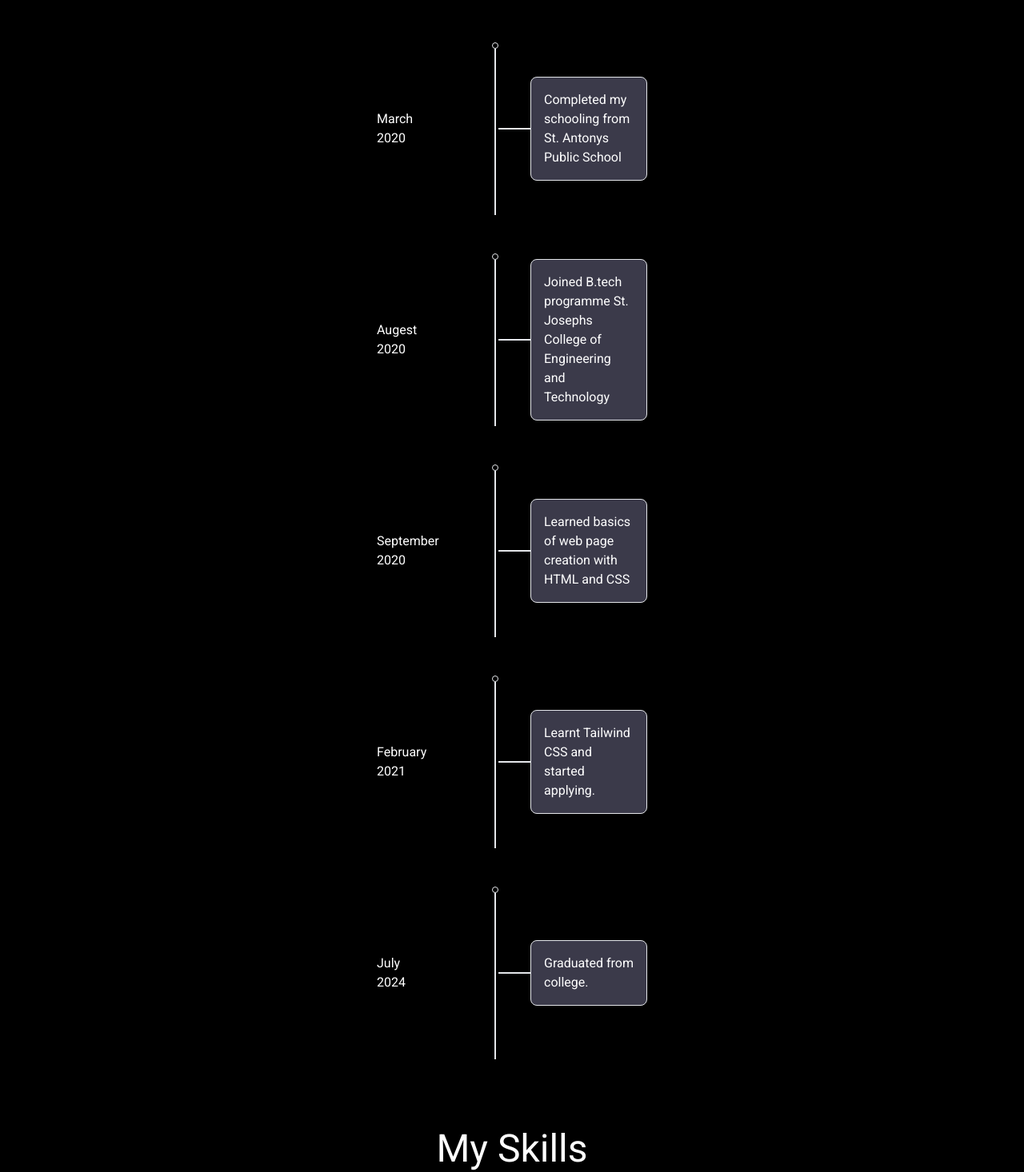
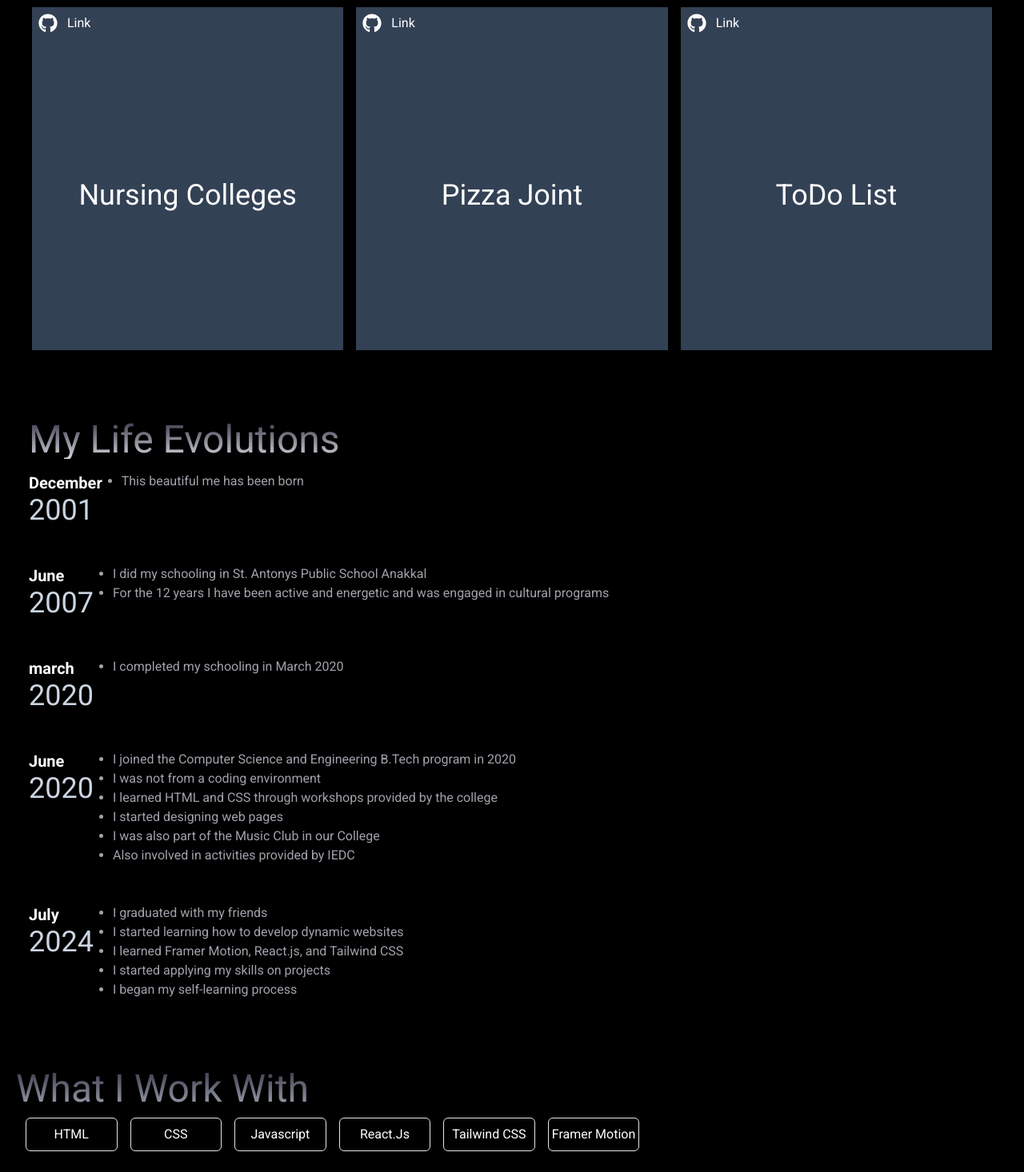
Before and after one commit to annuRajesh/my-portfolio, a React (Vite) app: page / in a window 1280 px wide. Shown: the part 579-2045 px from the top of the page at 80% size. Built offline with nearby package versions, Linux system fonts and the light colour scheme.

Commit message:
timeline changed and contact me included.

```diff
--- a/package.json
+++ b/package.json
@@ -12,7 +12,8 @@
   "dependencies": {
     "framer-motion": "^11.3.8",
     "react": "^18.3.1",
-    "react-dom": "^18.3.1"
+    "react-dom": "^18.3.1",
+    "react-icons": "^5.3.0"
   },
   "devDependencies": {
     "@types/react": "^18.3.3",
--- a/src/App.jsx
+++ b/src/App.jsx
@@ -1,7 +1,9 @@
 import "./App.css";
 import About from "./components/About";
+import Contact from "./components/Contact";
 import Hero from "./components/Hero";
 import Navbar from "./components/Navbar";
+import Projects from "./components/Projects";
 import Skills from "./components/Skills";
 import Timeline from "./components/Timeline";
 
@@ -11,8 +13,10 @@ function App() {
     <Navbar/>
       <Hero/>
       <About/>
+      <Projects/>
       <Timeline/>
       <Skills/>
+      <Contact/>
 
     </>
   );
--- a/src/components/About.jsx
+++ b/src/components/About.jsx
@@ -1,12 +1,27 @@
+import { useAnimation, useInView,motion } from "framer-motion"
+import { useEffect, useRef } from "react"
+
 const About=()=>{
+    const variants={
+        initial:{opacity:0,y:30},
+        visible:{opacity:1,y:0}
+    }
+    const ref=useRef()
+    const isView=useInView(ref,{once:true})
+    const controls=useAnimation()
+    useEffect(()=>{
+        if(isView){
+            controls.start('visible')
+        }
+    })
     return(
         <>
         <div className="container mx-auto   m-3 px-12 py-12">
-            <h2 className=" text-5xl bg-gradient-to-b from-secondary to-gray-400 text-transparent bg-clip-text pb-4">About</h2>
-            <p className="text-slate-300">
+            <motion.h2 ref={ref} variants={variants} initial='initial' animate={controls} className=" text-5xl bg-gradient-to-b from-secondary to-gray-400 text-transparent bg-clip-text pb-4">About</motion.h2>
+            <motion.p ref={ref} variants={variants} initial='initial' animate={controls} className="text-slate-300 md:text-start text-justify">
 
             I am a 23-year-old frontend developer who graduated from St. Joseph's College of Engineering and Technology, Palai. I discovered my passion for web development during my job hunt and received a lot of help from friends while self-learning. I love working on web design. Besides coding, I enjoy singing and being on stage. Music has always been a significant part of my life. I also love traveling with my friends and family.  I am still learning  a lot of things. I love finding and trying new things out.
-            </p>
+            </motion.p>
         </div>
         </>
     )
--- /dev/null
+++ b/src/components/Contact.jsx
@@ -0,0 +1,9 @@
+const Contact=()=>{
+    return(
+        <div className="container mx-auto mb-12">
+            <h1 className="bg-gradient-to-b from-secondary to-gray-400 text-transparent bg-clip-text text-5xl">Contact Me</h1>
+            <p className="text-white m-3">The fastest way to get in touch with me is to send a message on <a href="https://www.linkedin.com/in/annu-rajesh-a82a66221/" target="blank" className="text-secondaryBlack">Linkedln</a> or <a href="mailto:joannetsengannu@gmail.com" target="" className="text-secondaryBlack">mail me</a>.</p>
+        </div>
+    )
+}
+export default Contact
--- a/src/components/Navbar.jsx
+++ b/src/components/Navbar.jsx
@@ -1,7 +1,7 @@
 const Navbar=()=>{
     return(
         <header>
-            <div className="fixed right-0 left-0 top-0 container mx-auto text-white flex justify-center items-center gap-4 py-2 backdrop-blur-sm ">
+            <div className=" hidden fixed right-0 left-0 top-0 container mx-auto text-white md:flex justify-center items-center gap-4 py-2 backdrop-blur-sm ">
                 <a href="">
                   About
                 </a>
--- /dev/null
+++ b/src/components/ProjectCard.jsx
@@ -0,0 +1,26 @@
+
+import { FaGithub } from "react-icons/fa";
+import { motion } from "framer-motion";
+
+const ProjectCard=({heading,git,link})=>{
+
+
+    return(
+        <>
+        <motion.div  className="aspect-square  text-white flex flex-col hover:border-4   hover:border-secondary bg-slate-700 hover:bg-black duration-300">
+            <div className="flex gap-3 p-2 ">
+                <a href={git}>
+                <FaGithub size={24} className="visible" />
+
+                </a>
+                <a href={link} target="blank">Link</a>
+            </div>
+            <div className="text-center h-full flex justify-center items-center lg:text-4xl text-3xl   ">
+                <h2>{heading}</h2>
+            </div>
+
+        </motion.div>
+        </>
+    )
+}
+export default ProjectCard
--- /dev/null
+++ b/src/components/Projects.jsx
@@ -0,0 +1,68 @@
+import ProjectCard from "./ProjectCard"
+import { motion } from "framer-motion";
+const Projects=()=>{
+    const projects=[
+
+
+        {
+            heading:'Nursing Colleges',
+            github:'https://github.com/annuRajesh/NursingCollegeBangalore',
+            link:'https://nursing-college-bangalore.vercel.app/'
+
+
+    },
+    {
+        heading:'Pizza Joint',
+        github:'https://github.com/annuRajesh/pizza-joint',
+        link:'https://pizza-joint-beta.vercel.app/'
+    },
+    {
+        heading:'ToDo List',
+        github:'https://github.com/annuRajesh/Todo-list/tree/main',
+        link:'https://todo-list-pi-lake.vercel.app/'
+    },
+]
+const container = {
+    hidden: { opacity: 1, scale: 0 },
+    visible: {
+      opacity: 1,
+      scale: 1,
+      transition: {
+        delayChildren: 0.3,
+        staggerChildren: 0.2
+      }
+    }
+  };
+
+  const item = {
+    hidden: { y: 20, opacity: 0 },
+    visible: {
+      y: 0,
+      opacity: 1
+    }
+  };
+    return(
+<>
+<div className="container mx-auto pb-4">
+
+<h2 className="text-5xl bg-gradient-to-b from-secondary to-gray-400 text-transparent bg-clip-text m-5">Projects</h2>
+<motion.div variants={container}
+    initial="hidden"
+    animate="visible" className="container mx-auto grid md:grid-cols-3 grid-cols-1 gap-4 m-4">
+
+
+{
+
+projects.map((items,index)=>
+<motion.div className="" key={index} variants={item}>
+
+<ProjectCard  heading={items.heading} git={items.github} link={items.link}/>
+</motion.div>
+)
+}
+</motion.div>
+</div>
+</>
+    )
+}
+export default Projects
--- a/src/components/Skills.jsx
+++ b/src/components/Skills.jsx
@@ -1,25 +1,26 @@
-import image2 from "../assets/images/html.png";
-import image3 from "../assets/images/css-logo.png";
-import image4 from "../assets/images/tailwind.png";
-import image5 from "../assets/images/React.png";
+
+
+const skills=[  'HTML',
+  'CSS',
+  'Javascript',
+  'React.Js',
+  'Tailwind CSS',
+  'Framer Motion']
+
 const Skills = () => {
-    const imageLink=[image2,image3,image4,image5]
+
   return (
     <>
-    <div className="container mx-auto  ">
-        <h1 className="text-white text-center text-5xl py-10">My Skills</h1>
+   <div className="container mx-auto mb-8">
+    <h1 className="bg-gradient-to-b from-secondary to-gray-400 text-transparent bg-clip-text text-5xl">What I Work With</h1>
+    <div className=" inline-grid md:grid-cols-6 grid-cols-3 gap-4 p-3">
+    {
+      skills.map((item,index)=>
+      <div key={index} className="text-white px-1 py-2 text-center border md:w-full w-fit rounded-md hover:bg-white hover:text-black">{item}</div>)
+    }
+    </div>
 
-      <div className=" mx-auto grid grid-cols-2 gap-2 items-center max-w-[400px] gap-x-16 gap-y-8 pb-10">
-        {
-
-       imageLink.map((item,index)=>
-        <div>
-            <img key={index} src={item} alt="" />
-        </div>
-    )
-        }
-      </div>
-    </div>
+   </div>
     </>
   );
 };
--- a/src/components/Timeline.jsx
+++ b/src/components/Timeline.jsx
@@ -1,79 +1,84 @@
-import { useRef, useEffect } from "react";
-import { motion, useInView, useAnimation } from "framer-motion";
 const Timeline = () => {
-  const content = [
+  const timeline = [
+
     {
-      heading: "March 2020",
-      description: "Completed my schooling from St. Antonys Public School",
+
+      month: 'December',
+      year: '2001',
+      descriptions: [
+        'This beautiful me has been born',
+
+      ]
     },
     {
-      heading: "Augest 2020",
-      description:
-        "Joined B.tech programme St. Josephs College of Engineering and Technology",
+      month:'June',
+      year:'2007',
+      descriptions:[
+        'I did my schooling in St. Antonys Public School Anakkal',
+        'For the 12 years I have been active and energetic and was engaged in cultural programs',
+
+      ]
     },
     {
-      heading: "September 2020",
-      description: "Learned basics of web page creation with HTML and CSS",
+      month:'march',
+      year:'2020'
+      ,descriptions:[
+         'I completed my schooling in March 2020',
+
+      ]
     },
     {
-      heading: "February 2021",
-      description: "Learnt Tailwind CSS and started applying.",
+      month: 'June',
+      year: '2020',
+      descriptions: [
+        'I joined the Computer Science and Engineering B.Tech program in 2020',
+        'I was not from a coding environment',
+        'I learned HTML and CSS through workshops provided by the college',
+        'I started designing web pages',
+        'I was also part of the Music Club in our College',
+        'Also involved in activities provided by IEDC'
+      ]
     },
     {
-      heading: "July 2024",
-      description: "Graduated from college.",
-    },
+      month: 'July',
+      year: '2024',
+      descriptions: [
+        'I graduated with my friends',
+        'I started learning how to develop dynamic websites',
+        'I learned Framer Motion, React.js, and Tailwind CSS',
+        'I started applying my skills on projects',
+        'I began my self-learning process'
+      ]
+    }
   ];
-  const ref = useRef(null);
-  const isView = useInView(ref, { once: true });
-  const controls = useAnimation();
-  useEffect(() => {
-    if (isView) {
-      controls.start("visible");
-      controls.start("visible1");
-    }
-  }, [isView]);
+
   return (
-    <motion.div
-    ref={ref}
-    variants={{
-      hidden1: { opacity: 0 },
-      visible1: { opacity: 1 },
-    }}
-    initial="hidden1"
-    animate={controls}
-    transition={{ duration: 1, delay: 0.1 }}
-     className="container mx-auto my-2  items-center">
-      <h1 className="text-white text-center text-5xl">TimeLine</h1>
-      {content.map((item, index) => (
-        <motion.div
+    <div className="container mx-auto py-10">
+      <h1 className="text-5xl bg-gradient-to-b from-secondary to-gray-300 text-transparent bg-clip-text m-4">My Life Evolutions</h1>
+      <div className="relative m-4">
+        {timeline.map((item, index) => (
+          <div key={index} className=" mb-12">
 
-          className="flex flex-row justify-center items-center my-12"
-        >
-          <div className="   max-w-4 mr-16">
-            <h2 className="text-white">{item.heading}</h2>
+
+
+            <div className="flex flex-col md:flex-row  gap-6">
+              <div className=" text-left">
+                <h2 className="text-white text-xl font-semibold">{item.month}</h2>
+                <h1 className="text-slate-300 text-4xl">{item.year}</h1>
+              </div>
+              <div className="flex-1">
+                <ul className="list-disc list-outside text-customGray">
+                  {item.descriptions.map((description, i) => (
+                    <li key={i}>{description}</li>
+                  ))}
+                </ul>
+              </div>
+            </div>
           </div>
-          <div className="flex flex-col justify-center items-center md:ml-16 ml-16  ">
-            <div className="h-2 w-2 border rounded-full"></div>
-            <motion.div
-              ref={ref}
-              variants={{
-                hidden: { height: 0 },
-                visible: { height: 208 },
-              }}
-              initial="hidden"
-              animate={controls}
-              transition={{ duration: 0.5 }}
-              className="w-0.2  border"
-            ></motion.div>
-          </div>
-          <div className="h-0.2 w-10 border"></div>
-          <motion.div className=" border p-4 rounded-lg bg-secondary ">
-            <p className="text-white max-w-28  ">{item.description}</p>
-          </motion.div>
-        </motion.div>
-      ))}
-    </motion.div>
+        ))}
+      </div>
+    </div>
   );
 };
+
 export default Timeline;
```
Also changed, not shown: src/components/Hero.jsx (+7 -5 lines), 1 other file (tests, documents, lock files or other folders).
